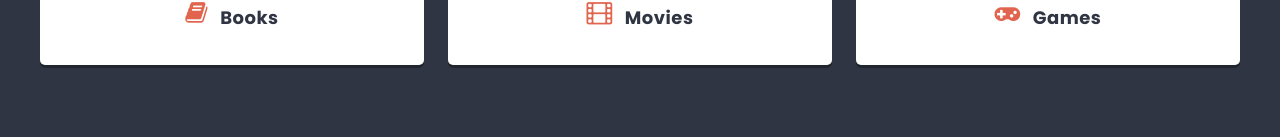
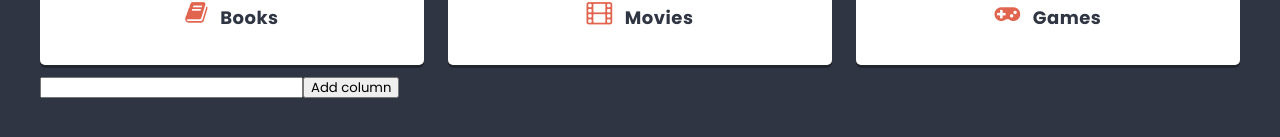
Before and after one commit to Efflerek/react-app, a React (Create React App) app: page / in a window 1280 px wide. Shown: the part 555-692 px from the top of the page. Built offline with nearby package versions, Linux system fonts and the light colour scheme.

Commit message:
ColumnForm and List - added

```diff
--- /dev/null
+++ b/src/components/ColumnForm/ColumnForm.js
@@ -0,0 +1,20 @@
+import styles from './ColumnForm.module.scss';
+import { useState } from 'react';
+
+const ColumnForm = props => {
+    const [value, setValue] = useState('');
+    const handleSubmit = e => {
+        e.preventDefault();
+        props.action({ title: value });
+        setValue('');
+    };
+
+	return (
+        <form onSubmit={handleSubmit}>
+            <input type="text" value={value} onChange={e => setValue(e.target.value)} />
+            <button>Add column</button>
+        </form>
+	);
+};
+
+export default ColumnForm;
--- a/src/components/List/List.js
+++ b/src/components/List/List.js
@@ -1,8 +1,20 @@
 import styles from './List.module.scss';
-import Column from '../Column/Column';
-
+import Column from './../Column/Column';
+import ColumnForm from './../ColumnForm/ColumnForm';
+import { useState } from 'react';
+import shortid from 'shortid';
 
 const List = () => {
+    const [columns, setColumns] = useState([
+        { id: 1, title: 'Books', icon: 'book' },
+        { id: 2, title: 'Movies', icon: 'film' },
+        { id: 3, title: 'Games', icon: 'gamepad' }
+    ]);
+
+	const addColumn = newColumn => {
+		setColumns([...columns, { id: shortid(), title: newColumn.title }]);
+	};
+
 	return (
 		<div className={styles.list}>
 			<header className={styles.header}>
@@ -10,10 +22,9 @@ const List = () => {
 			</header>
 			<p className={styles.description}>Interesting things I want to check out</p>
 			<section className={styles.columns}>
-                <Column title="Books" icon="book" />
-                <Column title="Movies" icon="film" />
-                <Column title="Games" icon="gamepad"/>
+				{columns.map(column => <Column key={column.id} title={column.title} icon={column.icon} />)}
 			</section>
+			<ColumnForm action={addColumn} />
 		</div>
 	);
 };
```
Also changed, not shown: src/components/ColumnForm/ColumnForm.module.scss (added). Lines whose indentation alone changed are shown as unchanged.
